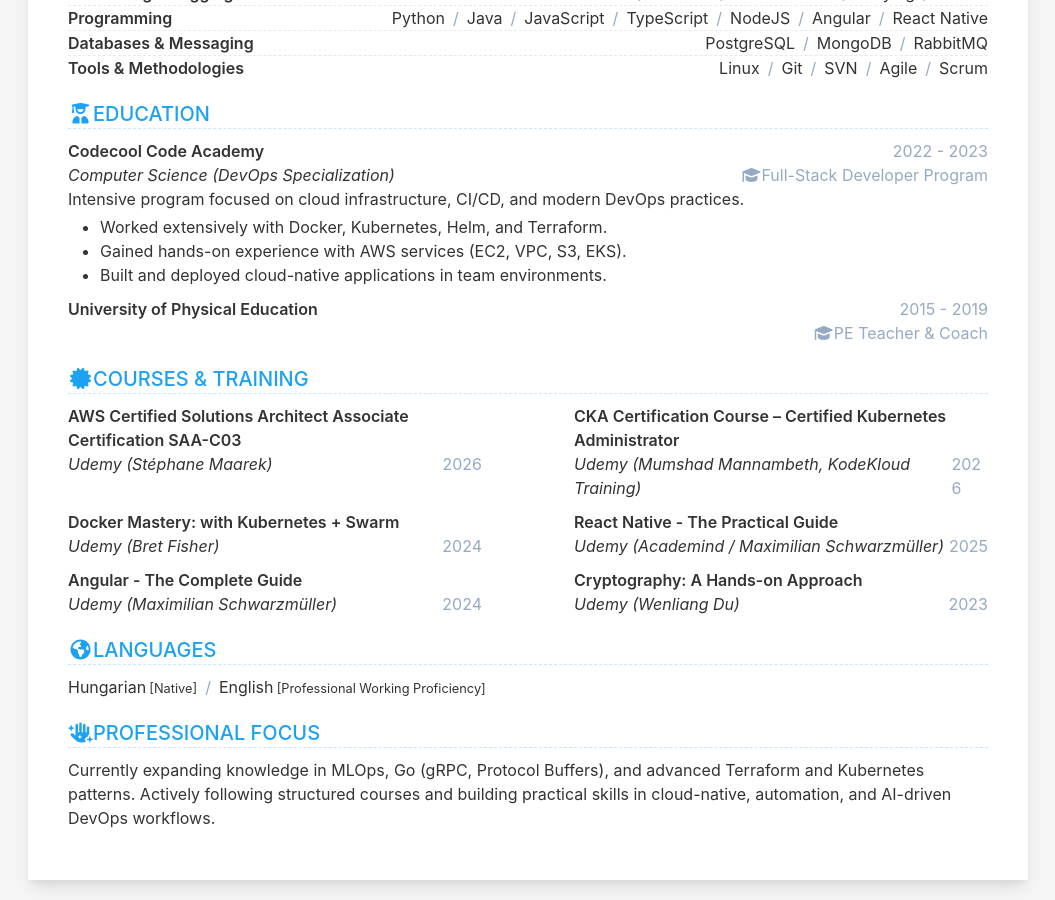
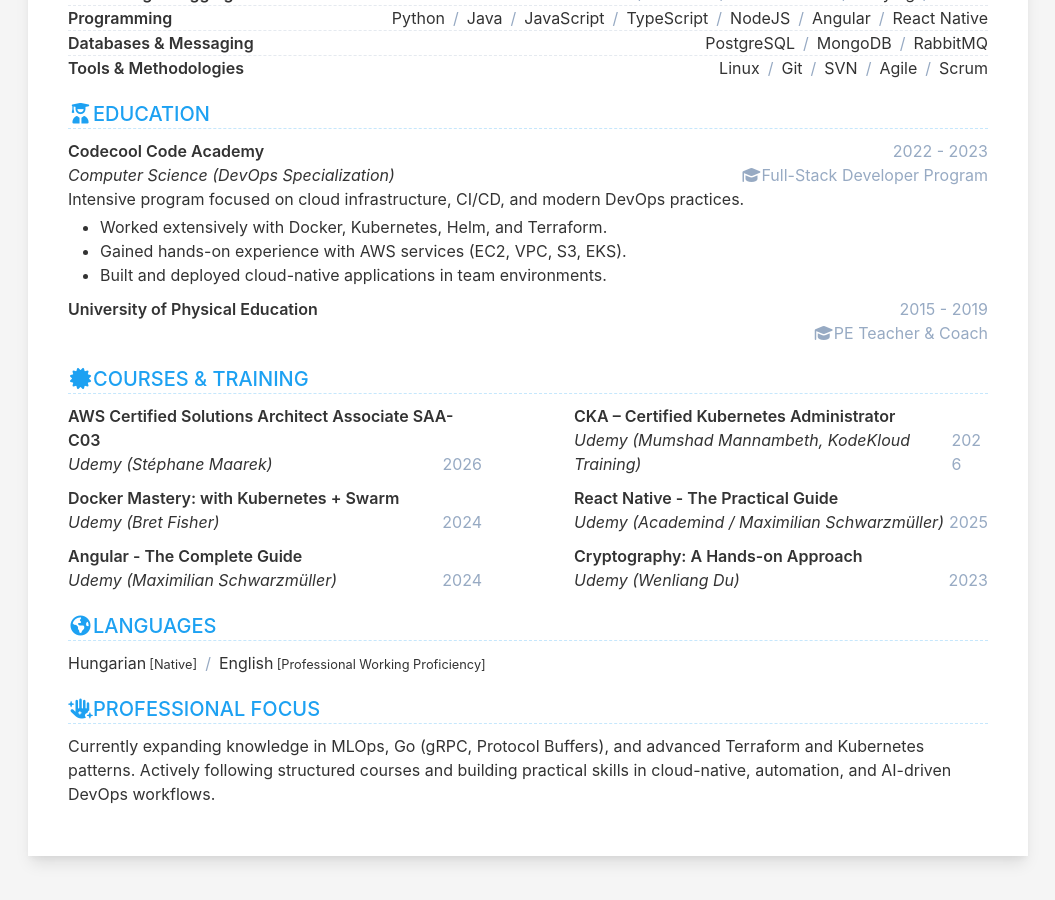
Before and after one commit to MattheWhite/online-resume, a Jekyll site: the page built from index.html, in a window 1280 px wide and 900 px high, scrolled down 1846 px. Shown: the whole window, without its empty margins (112-1167 px from the left). Built offline with Jekyll 4.4.1, drawn with Linux system fonts in a browser that asks for light colours; after the commit the page ends 2722 px from its top, so only the background shows below that.

Commit message:
Update course names for certifications

```diff
--- a/_data/data_personal_v3.yml
+++ b/_data/data_personal_v3.yml
@@ -193,11 +193,11 @@ certificate:
   order: 6
   title: Courses & Training
   items:
-    - name: "AWS Certified Solutions Architect Associate Certification SAA-C03"
+    - name: "AWS Certified Solutions Architect Associate SAA-C03"
       issuer: Udemy (Stéphane Maarek)
       date: 2026
 
-    - name: "CKA Certification Course – Certified Kubernetes Administrator"
+    - name: "CKA – Certified Kubernetes Administrator"
       issuer: Udemy (Mumshad Mannambeth, KodeKloud Training)
       date: 2026
 
```
